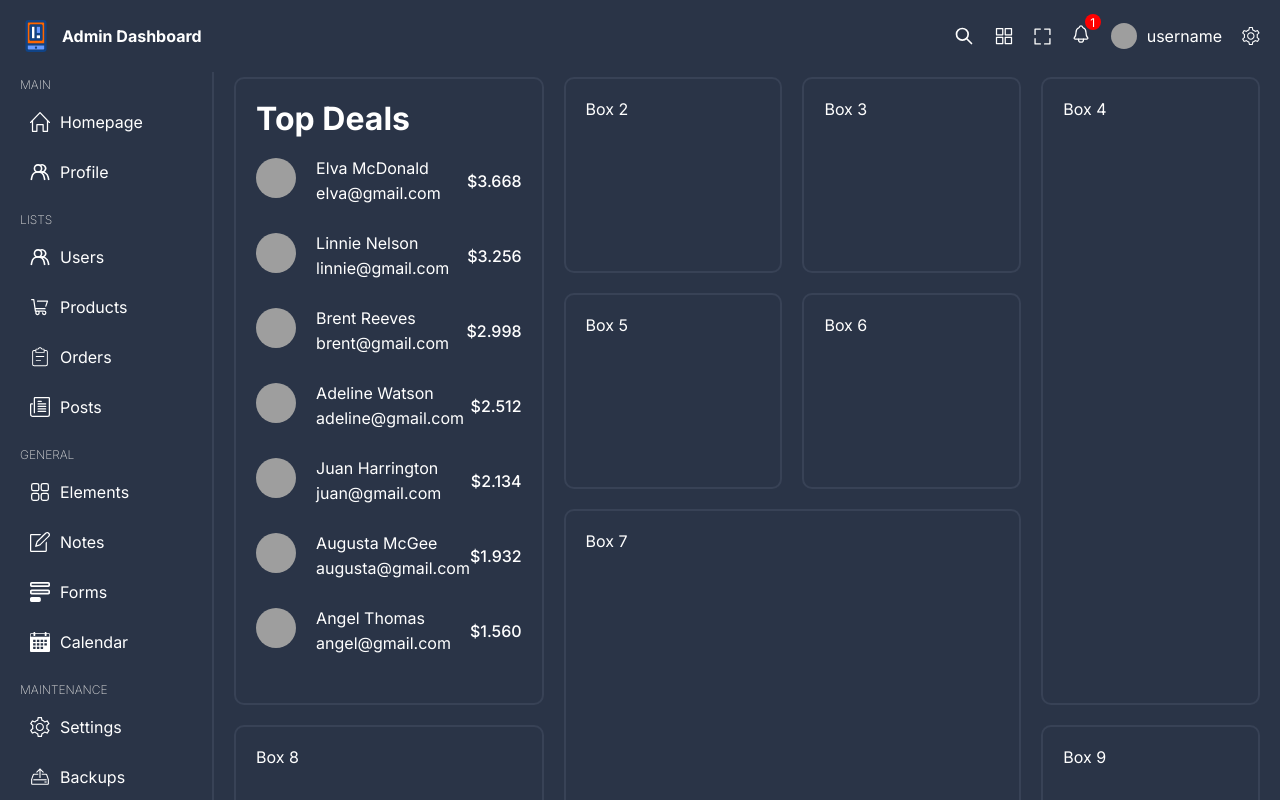
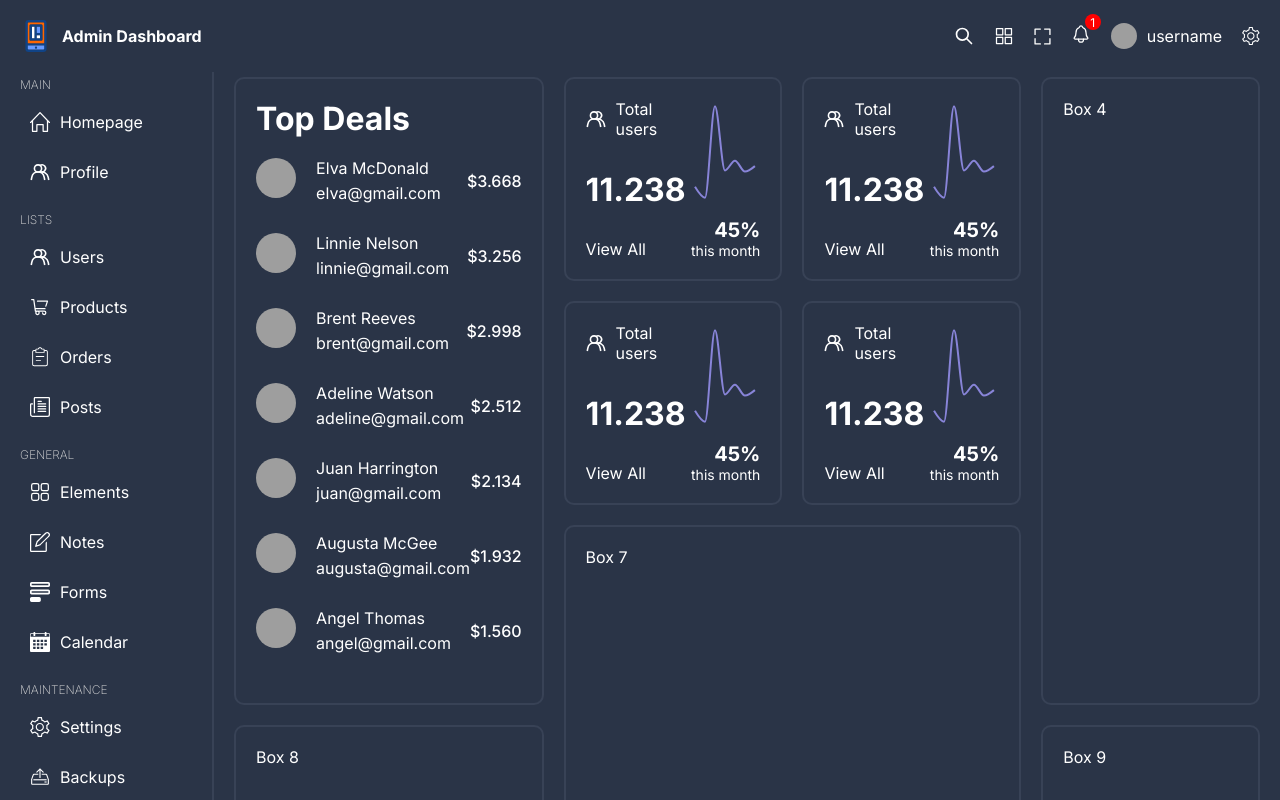
Before and after one commit to SuhailRazi/Admin-Dashboard, a React (Vite) app: page / in a window 1280 px wide. Shown: the top 800 px of the page. Built offline with nearby package versions, Linux system fonts and the light colour scheme; grey boxes are pictures that could not be loaded.

Commit message:
called charbox function in respective boxes in hom page

```diff
--- a/src/pages/home/Home.tsx
+++ b/src/pages/home/Home.tsx
@@ -1,3 +1,4 @@
+import ChartBox from '../../components/chartBox/ChartBox'
 import TopBox from '../../components/topBox/TopBox'
 import './home.scss'
 
@@ -7,11 +8,11 @@ const Home = () => {
       <div className="box box1">
         <TopBox />
       </div>
-      <div className="box box2">Box 2</div>
-      <div className="box box3">Box 3</div>
+      <div className="box box2"><ChartBox /></div>
+      <div className="box box3"><ChartBox /></div>
       <div className="box box4">Box 4</div>
-      <div className="box box5">Box 5</div>
-      <div className="box box6">Box 6</div>
+      <div className="box box5"><ChartBox /></div>
+      <div className="box box6"><ChartBox /></div>
       <div className="box box7">Box 7</div>
       <div className="box box8">Box 8</div>
       <div className="box box9">Box 9</div>
```
